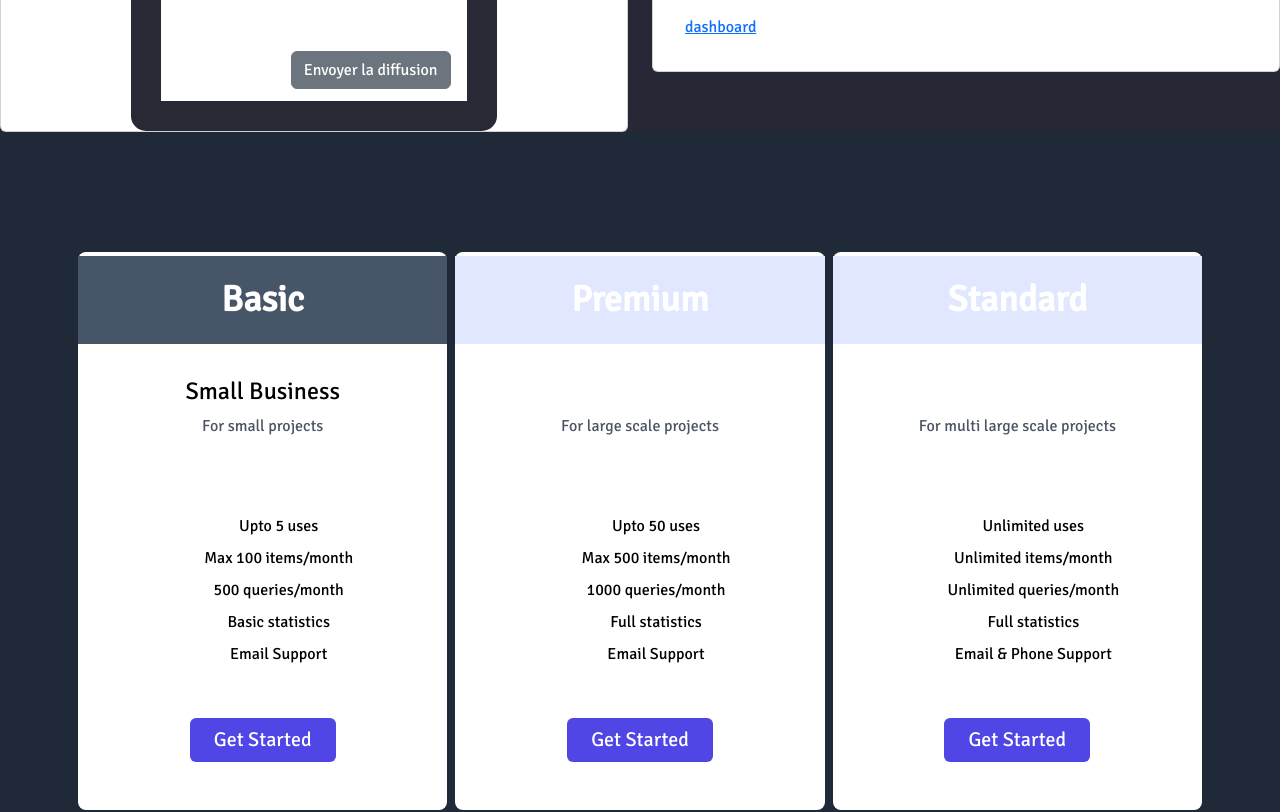
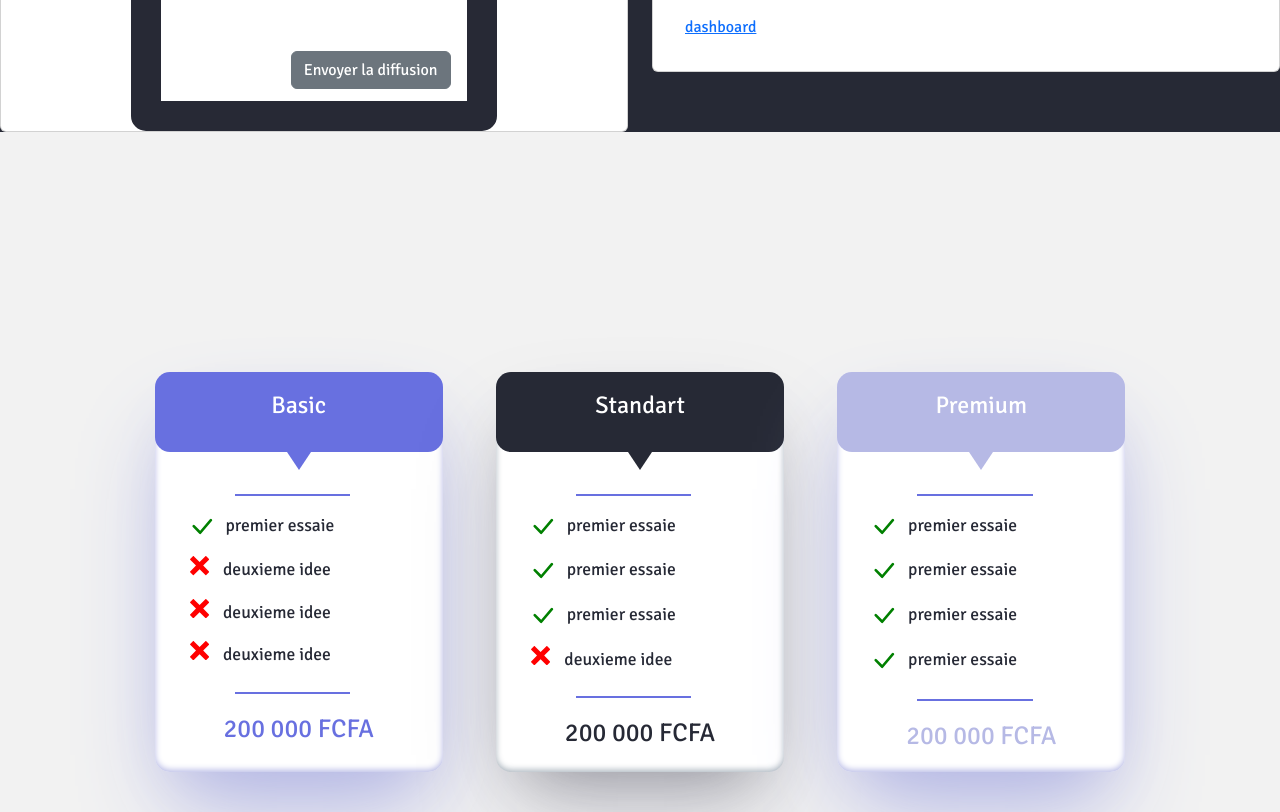
Before and after one commit to CoudaCode/NaN-Send, a React (Vite) app: page / in a window 1280 px wide. Shown: the part 2600-3412 px from the top of the page. Built offline with nearby package versions, Linux system fonts and the light colour scheme.

Commit message:
remplacement cardre prix

```diff
--- a/src/Components/Prix.jsx
+++ b/src/Components/Prix.jsx
@@ -1,110 +1,57 @@
-import React from "react";
+import "./../assets/css/Prix.css";
+import { BsCheckLg } from 'react-icons/bs';
+import { ImCross } from 'react-icons/im';
 
-const Prix = () => {
+function Prix() {
   return (
-    <div className="Prix pricing-table-2 bg-gray-800 py-6 md:py-12">
-      <div className="container mx-auto px-4">
-        <div className="max-w-3xl mx-auto text-center">
-          {/* Contenu de l'en-tête */}
+    <>
+    <div className="Prix">
+      <div className="container-card">
+        <div className="card-prix1">
+          <div className="entete-card">
+            <h4>Basic</h4>
+          </div>
+          <div className="triangle-down"></div>
+          <div className="card-prix-trait"></div>
+          <div className="container-symbole"><span className="card-prix-check">{<BsCheckLg/>}</span><span className="prix-text">premier essaie</span></div>
+          <div className="container-symbole-red"><span className="card-prix-cross">{<ImCross/>}</span><span className="prix-text">deuxieme idee</span></div>
+          <div className="container-symbole-red"><span className="card-prix-cross">{<ImCross/>}</span><span className="prix-text">deuxieme idee</span></div>
+          <div className="container-symbole-red"><span className="card-prix-cross">{<ImCross/>}</span><span className="prix-text">deuxieme idee</span></div>
+          <div className="card-prix-trait"></div>
+          <div className="card-price"><span className="price">200 000 FCFA</span></div>
         </div>
-        <div className="pricing-plans gap-2 lg:flex lg:-mx-4 mt-6 md:mt-12">
-          {/* Plan 1 */}
-          <div className="rounded-lg pricing-plan-wrap lg:w-1/3 my-4 md:my-6">
-            <div className="rounded-lg pricing-plan border-t-4 border-solid border-white bg-white text-center max-w-sm mx-auto hover:border-indigo-600 transition-colors duration-300">
-              <div className="pricing-amount bg-slate-600 p-6 transition-colors duration-300">
-                <div>
-                  <span className="text-4xl font-semibold">Basic</span>
-                </div>
-              </div>
-              <div className="p-6 md:py-8">
-                <h4 className="text-black font-medium leading-tight text-2xl mb-2">
-                  Small Business
-                </h4>
-                <p className="text-gray-600">For small projects</p>
-              </div>
-
-              <div className="p-6 text-black">
-                <ul className="leading-loose">
-                  <li>Upto 5 uses</li>
-                  <li>Max 100 items/month</li>
-                  <li>500 queries/month</li>
-                  <li>Basic statistics</li>
-                  <li>Email Support</li>
-                </ul>
-                <div className="mt-6 py-4">
-                  <button className="bg-indigo-600 text-xl text-white py-2 px-6 rounded hover:bg-indigo-700 transition-colors duration-300">
-                    Get Started
-                  </button>
-                </div>
-              </div>
-            </div>
+        <div className="card-prix2">
+          <div className="entete-card">
+            <h4>Standart</h4>
           </div>
-          {/* Plan 2 */}
-          <div className="pricing-plan-wrap lg:w-1/3 my-4 md:my-6">
-            <div className="rounded-lg pricing-plan border-t-4 border-solid border-white bg-white text-center max-w-sm mx-auto hover:border-indigo-600 transition-colors duration-300">
-              <div className="pricing-amount bg-indigo-100 p-6 transition-colors duration-300">
-                <div>
-                  <span className="text-4xl font-semibold">Premium</span>
-                </div>
-              </div>
-              <div className="p-6 md:py-8">
-                <h4 className="font-medium leading-tight text-2xl mb-2">
-                  Professional
-                </h4>
-                <p className="text-gray-600">For large scale projects</p>
-              </div>
-
-              <div className="p-6 text-black">
-                <ul className="leading-loose">
-                  <li>Upto 50 uses</li>
-                  <li>Max 500 items/month</li>
-                  <li>1000 queries/month</li>
-                  <li>Full statistics</li>
-                  <li>Email Support</li>
-                </ul>
-                <div className="mt-6 py-4">
-                  <button className="bg-indigo-600 text-xl text-white py-2 px-6 rounded hover:bg-indigo-700 transition-colors duration-300">
-                    Get Started
-                  </button>
-                </div>
-              </div>
-            </div>
+          <div className="triangle-down"></div>
+          <div className="card-prix-trait"></div>
+          <div className="container-symbole"><span className="card-prix-check">{<BsCheckLg/>}</span><span className="prix-text">premier essaie</span></div>
+          <div className="container-symbole"><span className="card-prix-check">{<BsCheckLg/>}</span><span className="prix-text">premier essaie</span></div>
+          <div className="container-symbole"><span className="card-prix-check">{<BsCheckLg/>}</span><span className="prix-text">premier essaie</span></div>
+          <div className="container-symbole-red"><span className="card-prix-cross">{<ImCross/>}</span><span className="prix-text">deuxieme idee</span></div>
+          <div className="card-prix-trait"></div>
+          <div className="card-price"><span className="price">200 000 FCFA</span></div>
+        </div>
+        <div className="card-prix3">
+          <div className="entete-card">
+            <h4>Premium</h4>
           </div>
-          {/* Plan 3 */}
-          <div className="pricing-plan-wrap lg:w-1/3 my-4 md:my-6">
-            <div className="rounded-lg pricing-plan border-t-4 border-solid border-white bg-white text-center max-w-sm mx-auto hover:border-indigo-600 transition-colors duration-300">
-              <div className="pricing-amount bg-indigo-100 p-6 transition-colors duration-300">
-                <div>
-                  <span className="text-4xl font-semibold">Standard</span>
-                </div>
-              </div>
-              <div className="p-6 md:py-8">
-                <h4 className="font-medium leading-tight text-2xl mb-2">
-                  Power User
-                </h4>
-                <p className="text-gray-600">For multi large scale projects</p>
-              </div>
-
-              <div className="p-6 text-black">
-                <ul className="leading-loose">
-                  <li>Unlimited uses</li>
-                  <li>Unlimited items/month</li>
-                  <li>Unlimited queries/month</li>
-                  <li>Full statistics</li>
-                  <li>Email & Phone Support</li>
-                </ul>
-                <div className="mt-6 py-4">
-                  <button className="bg-indigo-600 text-xl text-white py-2 px-6 rounded hover:bg-indigo-700 transition-colors duration-300">
-                    Get Started
-                  </button>
-                </div>
-              </div>
-            </div>
-          </div>
+          <div className="triangle-down"></div>
+          <div className="card-prix-trait"></div>
+          <div className="container-symbole"><span className="card-prix-check">{<BsCheckLg/>}</span><span className="prix-text">premier essaie</span></div>
+          <div className="container-symbole"><span className="card-prix-check">{<BsCheckLg/>}</span><span className="prix-text">premier essaie</span></div>
+          <div className="container-symbole"><span className="card-prix-check">{<BsCheckLg/>}</span><span className="prix-text">premier essaie</span></div>
+          <div className="container-symbole"><span className="card-prix-check">{<BsCheckLg/>}</span><span className="prix-text">premier essaie</span></div>
+          <div className="card-prix-trait"></div>
+          <div className="card-price"><span className="price">200 000 FCFA</span></div>
         </div>
       </div>
+
     </div>
-  );
-};
+
+    </>
+  )
+}
 
 export default Prix;
--- a/src/assets/css/ComposantBienvenu.css
+++ b/src/assets/css/ComposantBienvenu.css
@@ -318,8 +318,14 @@
     transform: translateX(-5px);
     transition: all 0.3s ease;
   }
+  .ComposantBienvenu .cta .links{
+    display: flex;
+  }
   .ComposantBienvenu .cta .lien-voirplus {
     color: var(--ma-couleur-principale);
+  }
+  .ComposantBienvenu .cta .svg{
+    margin-top: 2rem;
   }
 
   .ComposantBienvenu .cta:hover:before {
--- a/src/assets/css/Navbar.css
+++ b/src/assets/css/Navbar.css
@@ -57,7 +57,7 @@ Navbar.css
 #mainMenu li > a {
   font-size: 12px;
   letter-spacing: 1px;
-  color: var(--ma--couleur--text);
+  color: var(--ma--couleur--text)!important;
   font-weight: 400;
   position: relative;
   z-index: 1;
--- a/src/assets/css/Prix.css
+++ b/src/assets/css/Prix.css
@@ -1,13 +1,14 @@
-/* .Prix{
+ .Prix{
     display: flex;
     flex-direction: row;
     flex-wrap: wrap;
     align-items: center;
     justify-content: center;
+    background-color: #F2F2F2;
     margin: 0 auto;
     width: 100%;
     height: 55rem;
-    background-color: #F2F2F2;
+
     padding: 50px 0;
     justify-content: space-around;
 }
@@ -26,7 +27,7 @@
 }
 .card-prix1:hover{
     border-bottom: 2px solid var(--ma-couleur-bouton);
-    transform: scale(1.1);
+    transform: scale(1.06);
 }
 .card-prix2{
     width: 18rem;
@@ -37,7 +38,7 @@
 }
 .card-prix2:hover{
     border-bottom: 2px solid var(--ma-couleur-principale);
-    transform: scale(1.1);
+    transform: scale(1.06);
 }
 .card-prix3{
     width: 18rem;
@@ -48,7 +49,7 @@
 }
 .card-prix3:hover{
     border-bottom: 2px solid var(--ma-couleur-bouton);
-    transform: scale(1.1);
+    transform: scale(1.06);
 }
 .card-prix1 .entete-card{
     background-color: var( --ma-couleur-bouton);
@@ -118,10 +119,13 @@
 }
 .container-symbole{
     margin-left: 2rem;
+    display: flex;
+    margin-top: 1rem;
 }
 .container-symbole-red{
     margin-left: 2.2rem;
-    margin-top: .7rem;
+    margin-top: 1rem;
+    display: flex;
 }
 .container-symbole-red .prix-text{
     margin-left: 14px;
@@ -199,4 +203,4 @@
         width: 20rem;
         height: 25rem;
     }
-} */
+}
```
Also changed, not shown: src/Components/ComposantBienvenu.jsx (+12 -0 lines), 2 other files (tests, documents, lock files or other folders).
